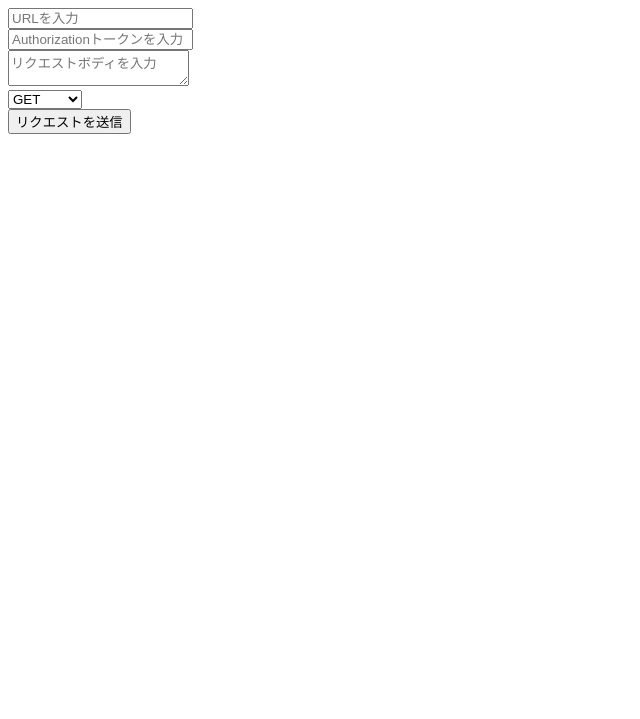
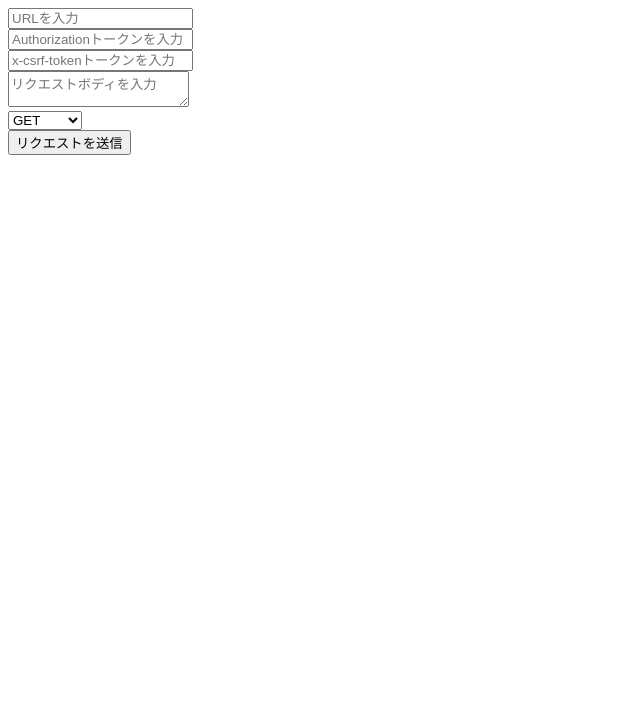
Before and after one commit to endroll2288-sys/Request_tester, a plain HTML site: page toll/index.html in a window 1280 px wide. Shown: the part 81-800 px from the top of the page, without its empty margins (0-640 px from the left). Drawn offline with Linux system fonts and the light colour scheme.

Commit message:
Update index.html

```diff
--- a/toll/index.html
+++ b/toll/index.html
@@ -11,6 +11,8 @@
     <br>
 <input type="text" id="tokenInput" placeholder="Authorizationトークンを入力" />
     <br>
+<input type="text" id="tokenInput" placeholder="x-csrf-tokenトークンを入力" />
+   <br>
 <textarea id="bodyInput" placeholder="リクエストボディを入力"></textarea>
     <br>
 <select id="methodSelect">
```
